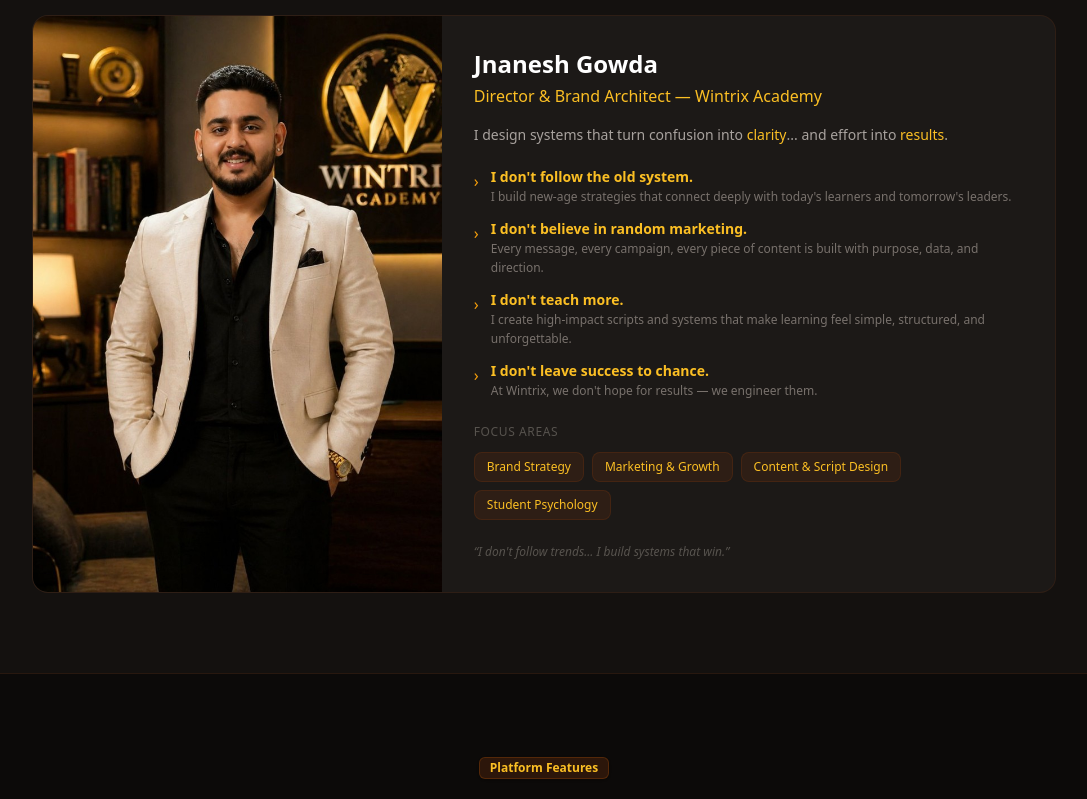
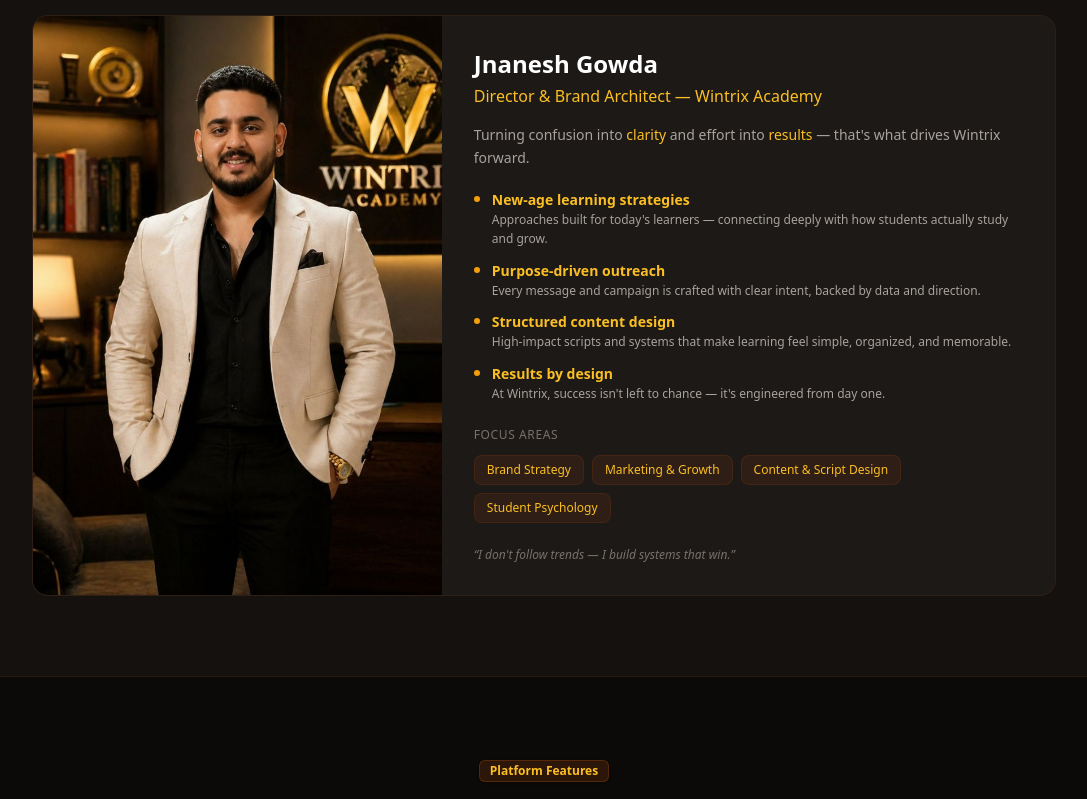
Before and after one commit to mohammedadnan21/dcet-coaching, a Next.js app: page / in a window 1280 px wide. Shown: the part 2060-2859 px from the top of the page, without its empty margins (96-1183 px from the left). Built offline with nearby package versions, Linux system fonts and the light colour scheme.

Commit message:
Polish landing page text and style
Replace chevron bullets with clean dot indicators, rewrite team
section with professional tone, fix low-contrast text, correct
contradicting student count copy, remove redundant footer line.

```diff
--- a/app/page.tsx
+++ b/app/page.tsx
@@ -433,28 +433,28 @@
                     <p className="text-amber-400 font-medium mt-1">Director & Brand Architect — Wintrix Academy</p>
                   </div>
                   <p className="text-stone-400 text-sm leading-relaxed mb-5 md:mt-0 mt-4">
-                    I design systems that turn confusion into <span className="text-amber-400 font-medium">clarity</span>... and effort into <span className="text-amber-400 font-medium">results</span>.
+                    Turning confusion into <span className="text-amber-400 font-medium">clarity</span> and effort into <span className="text-amber-400 font-medium">results</span> — that&apos;s what drives Wintrix forward.
                   </p>
 
                   <div className="space-y-3 mb-6">
                     {[
-                      { title: "I don't follow the old system.", desc: "I build new-age strategies that connect deeply with today's learners and tomorrow's leaders." },
-                      { title: "I don't believe in random marketing.", desc: "Every message, every campaign, every piece of content is built with purpose, data, and direction." },
-                      { title: "I don't teach more.", desc: "I create high-impact scripts and systems that make learning feel simple, structured, and unforgettable." },
-                      { title: "I don't leave success to chance.", desc: "At Wintrix, we don't hope for results — we engineer them." },
+                      { title: "New-age learning strategies", desc: "Approaches built for today's learners — connecting deeply with how students actually study and grow." },
+                      { title: "Purpose-driven outreach", desc: "Every message and campaign is crafted with clear intent, backed by data and direction." },
+                      { title: "Structured content design", desc: "High-impact scripts and systems that make learning feel simple, organized, and memorable." },
+                      { title: "Results by design", desc: "At Wintrix, success isn't left to chance — it's engineered from day one." },
                     ].map((item, i) => (
                       <div key={i} className="flex gap-3">
-                        <span className="text-amber-500 mt-0.5 shrink-0">›</span>
+                        <div className="w-1.5 h-1.5 rounded-full bg-amber-500 mt-1.5 shrink-0" />
                         <div>
                           <p className="text-amber-400 font-semibold text-sm">{item.title}</p>
-                          <p className="text-stone-500 text-xs leading-relaxed">{item.desc}</p>
+                          <p className="text-stone-400 text-xs leading-relaxed">{item.desc}</p>
                         </div>
                       </div>
                     ))}
                   </div>
 
                   <div>
-                    <p className="text-stone-600 text-xs font-medium uppercase tracking-wider mb-3">Focus Areas</p>
+                    <p className="text-stone-500 text-xs font-medium uppercase tracking-wider mb-3">Focus Areas</p>
                     <div className="flex flex-wrap gap-2">
                       {["Brand Strategy", "Marketing & Growth", "Content & Script Design", "Student Psychology"].map((area) => (
                         <span key={area} className="px-3 py-1.5 bg-amber-900/20 border border-amber-900/30 rounded-lg text-amber-400 text-xs font-medium">
@@ -464,8 +464,8 @@
                     </div>
                   </div>
 
-                  <p className="mt-6 text-stone-600 text-xs italic">
-                    &ldquo;I don&apos;t follow trends... I build systems that win.&rdquo;
+                  <p className="mt-6 text-stone-500 text-xs italic">
+                    &ldquo;I don&apos;t follow trends — I build systems that win.&rdquo;
                   </p>
                 </div>
               </div>
@@ -533,7 +533,7 @@
             Ready to Start Your DCET Journey?
           </h2>
           <p className="text-xl text-stone-400 mb-8 max-w-2xl mx-auto">
-            Join hundreds of students who are preparing for DCET with expert guidance and proven strategies.
+            Join our growing community of DCET aspirants preparing with expert guidance and proven strategies.
           </p>
           <div className="flex flex-wrap justify-center gap-4">
             <Link href="/register?role=student">
@@ -604,7 +604,6 @@
           </div>
           <div className="border-t border-amber-900/20 mt-8 pt-8 text-center text-stone-500">
             <p>&copy; {new Date().getFullYear()} Wintrix Academy. All rights reserved.</p>
-            <p className="mt-2 text-sm">Founded by Mohammed Adnan (DCET Rank 48, RVCE)</p>
           </div>
         </div>
       </footer>
```
